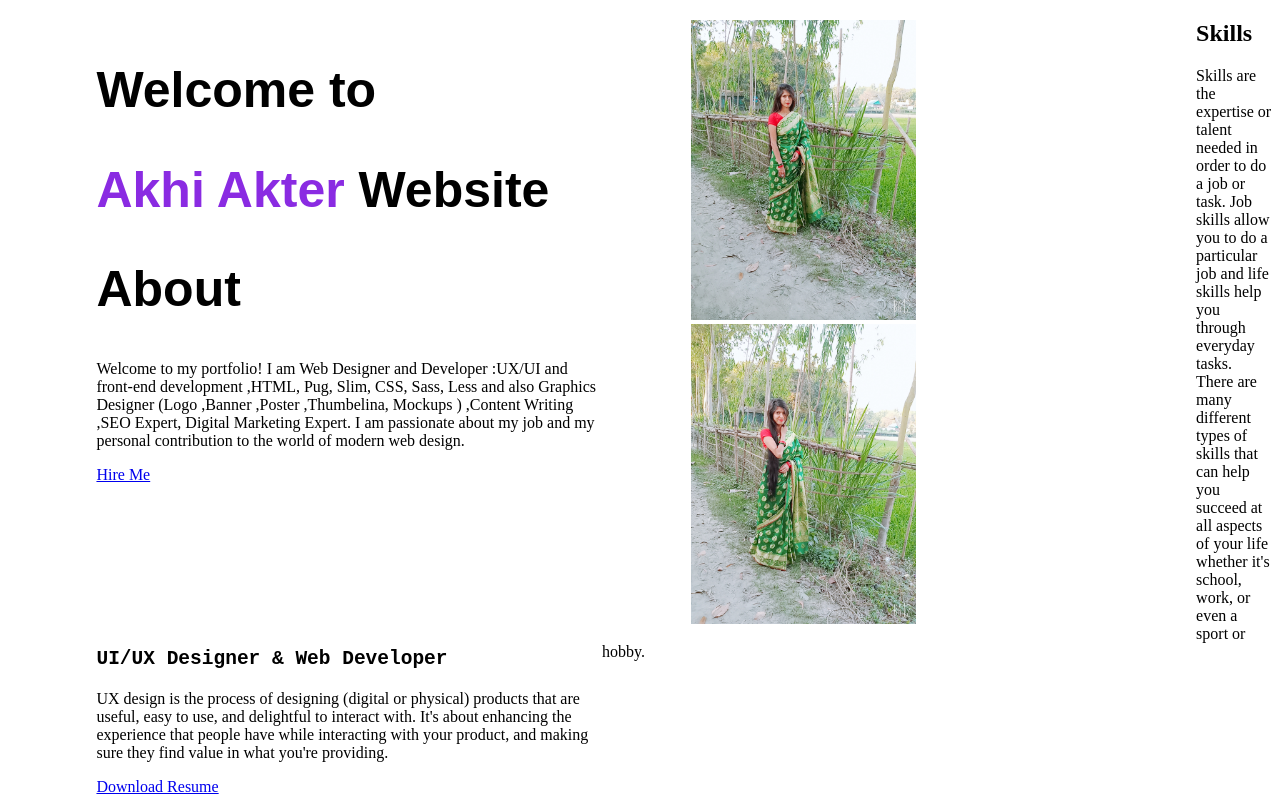
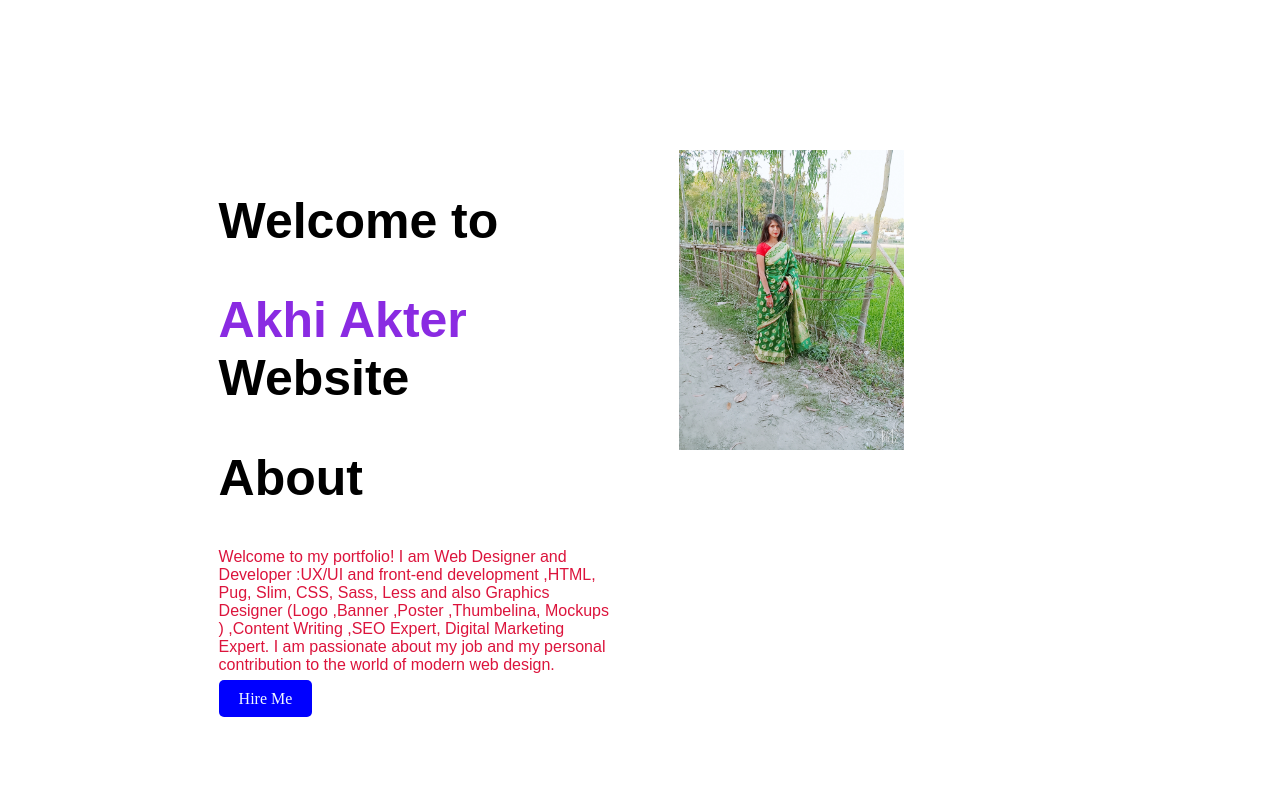
Before and after one commit to akhiakte/my-first-unique-project-web-portfolio, a plain HTML site: page index.html in a window 1280 px wide. Shown: the top 800 px of the page. Drawn offline with Linux system fonts and the light colour scheme.

Commit message:
Add files via upload

```diff
--- a/style.css
+++ b/style.css
@@ -1,6 +1,16 @@
+body{
+    margin:0%;
+}
 h1{
     font-size: 50px;
     font-family: poppins,sans-serif;
+}
+h2{
+
+    color: antiquewhite;
+}
+p{
+    font-family: Verdana, Geneva, Tahoma, sans-serif;
 }
 .name-highlight{
     color: blueviolet;
@@ -11,3 +21,33 @@ h1{
     margin-left: 5%;
     padding-left: 2%;
 }
+.top banner{
+    background-image: url(images/developer-portfolio/top-banner.png);
+}
+section{
+    height: 400px;
+    padding: 150px;
+}
+.link-button{
+    text-decoration: none;
+    background-color: blue;
+    padding: 10px 20px;
+    border-radius: 5px;
+    color: aliceblue;
+}
+.web developer{
+    background-image: url(images/developer-portfolio/my-bg.png);
+}
+
+.skil{
+color: brown;
+font-family: monospace;
+}
+.designer{
+    color: chartreuse;
+    font-family: fantasy;
+}
+.about{
+    color: crimson;
+    font-family: sans-serif;
+}
```
